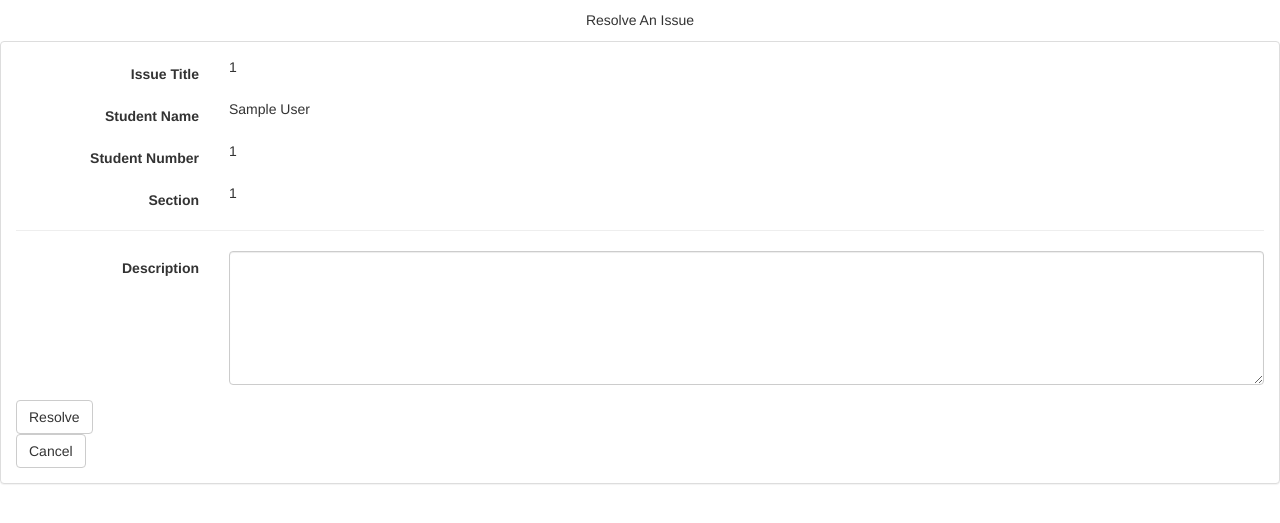
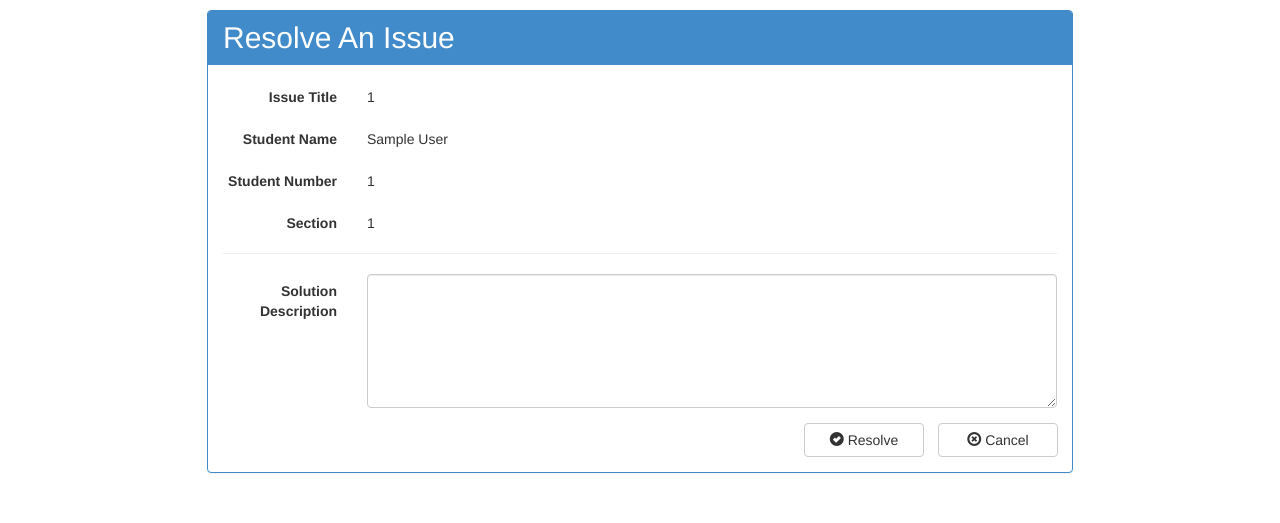
Before and after one commit to midlife83/ArgentineRose, a PHP site: page /resolve.php in a window 1280 px wide. Shown: the top 523 px of the page. Run offline with PHP 8.4, Linux system fonts and the light colour scheme; the visitor is signed in with stand-in values (Sample User, id 1).

Commit message:
Fixed the format of The rest of JingJing's pages.

```diff
--- a/resolve.php
+++ b/resolve.php
@@ -14,11 +14,9 @@
 </head>
 
 <body>
-
- <div class="panel-heading" align="center">
-  Resolve An Issue
- </div>
-
+ <div class="container" style="margin-top:10px; width:70%">
+  <div class="panel panel-primary">
+   <div class="panel-heading">
     <?php
 		 session_start();
 		 $name=$_SESSION['name'];
@@ -26,37 +24,39 @@
 		 $section=$_SESSION['section'];
 		 $title=$_SESSION['title'];
 	?>
+    <h2 style="margin:0px">
+     Resolve An Issue
+    </h2>
+   </div>
 
- <div class="panel panel-default">
-  <div class="panel-body">
-
+   <div class="panel-body" id="opened_issue_tab">
 
     <form class="form-horizontal" role="form" method="POST" action="resolved_issue.php">
 
     <div class="form-group">
      <label for="title" class="col-sm-2 control-label">Issue Title</label>
-     <div class="col-sm-3">
+     <div class="col-sm-3" style="margin-top:7px">
       <?php echo $title; ?>
      </div>
     </div>
 
     <div class="form-group">
      <label for="studentName" class="col-sm-2 control-label">Student Name</label>
-     <div class="col-sm-3">
+     <div class="col-sm-3" style="margin-top:7px">
       <?php echo $name; ?>
      </div>
     </div>
 
     <div class="form-group">
      <label for="studentNumber" class="col-sm-2 control-label">Student Number</label>
-     <div class="col-sm-3">
+     <div class="col-sm-3" style="margin-top:7px">
       <?php echo $number; ?>
      </div>
     </div>
 
     <div class="form-group">
      <label for="section" class="col-sm-2 control-label">Section</label>
-     <div class="col-sm-3">
+     <div class="col-sm-3" style="margin-top:7px">
       <?php echo $section; ?>
      </div>
     </div>
@@ -64,18 +64,21 @@
     <hr>
 
     <div class="form-group">
-     <label for="solution" class="col-sm-2 control-label">Description</label>
+     <label for="solution" class="col-sm-2 control-label">Solution<br>Description</label>
      <div class="col-sm-10">
       <textarea class="form-control" name="solution" rows="6"></textarea>
      </div>
     </div>
 
-     <button type="submit" class="btn btn-default">Resolve</button>
-   </form>
-   <button type="button" class="btn btn-default">Cancel</button>
+	<div class="row" align="right">
+		<button type="button" class="btn btn-default" style="float:right; margin-bottom:0px"><span class="glyphicon glyphicon-remove-circle"></span> Cancel</button>
+		<button type="submit" class="btn btn-default" style="float:right; margin-bottom:0px"><span class="glyphicon glyphicon-ok-sign"></span> Resolve</button>
+
+	</div>
+
    </div>
   </div>
-
+ </div>
 </body>
 
 </html>
```
Also changed, not shown: js/app.js (+21 -13 lines), resolved_issue.php (+4 -3 lines). Lines whose indentation alone changed are shown as unchanged.
